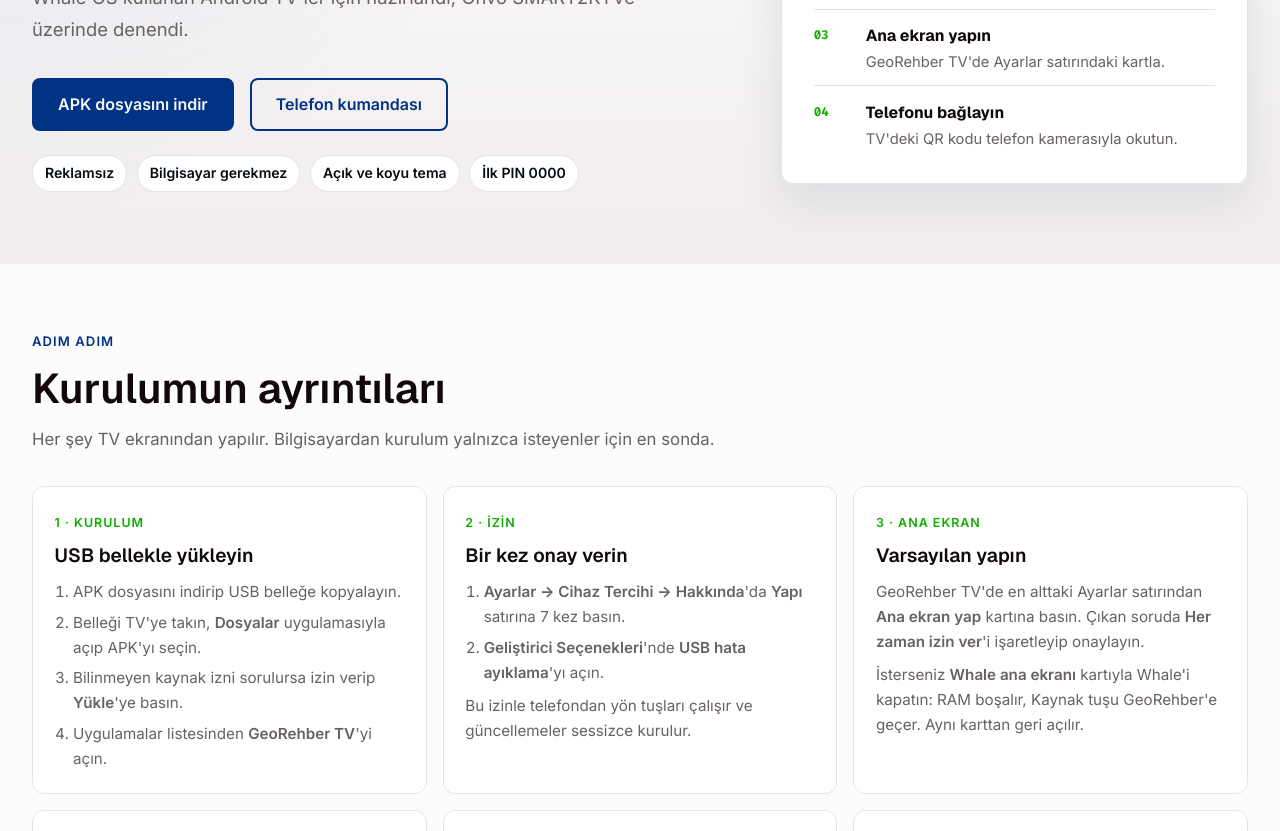
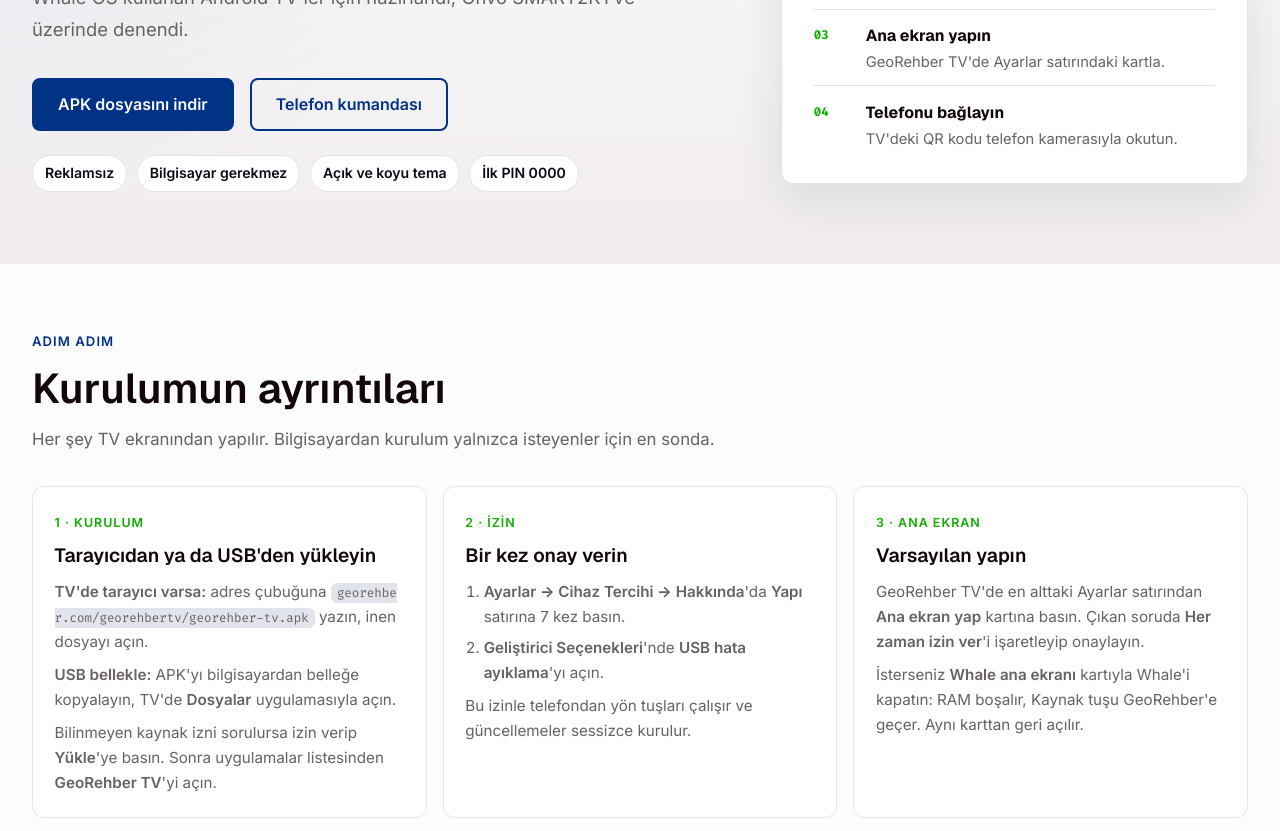
Before and after one commit to georehber/georehbertv, a plain HTML site: page kurulum.html in a window 1280 px wide. Shown: the part 394-1225 px from the top of the page. Drawn offline with nearby package versions, Linux system fonts and the light colour scheme.

Commit message:
Güncelleme

```diff
--- a/kurulum.html
+++ b/kurulum.html
@@ -50,7 +50,7 @@
       <aside class="hero-panel" aria-label="Kurulum özeti">
         <h2>Dört adımda hazır</h2>
         <ol class="hero-route">
-          <li><span>01</span><div><strong>APK'yı yükleyin</strong><small>USB bellekle TV'deki Dosyalar uygulamasından.</small></div></li>
+          <li><span>01</span><div><strong>APK'yı yükleyin</strong><small>TV'nin tarayıcısından ya da USB bellekle.</small></div></li>
           <li><span>02</span><div><strong>USB hata ayıklamayı açın</strong><small>Geliştirici Seçenekleri'nden, bir kez.</small></div></li>
           <li><span>03</span><div><strong>Ana ekran yapın</strong><small>GeoRehber TV'de Ayarlar satırındaki kartla.</small></div></li>
           <li><span>04</span><div><strong>Telefonu bağlayın</strong><small>TV'deki QR kodu telefon kamerasıyla okutun.</small></div></li>
@@ -69,13 +69,10 @@
       <div class="path-grid">
         <article class="path-card">
           <span class="path-label">1 · Kurulum</span>
-          <h3>USB bellekle yükleyin</h3>
-          <ol>
-            <li>APK dosyasını indirip USB belleğe kopyalayın.</li>
-            <li>Belleği TV'ye takın, <b>Dosyalar</b> uygulamasıyla açıp APK'yı seçin.</li>
-            <li>Bilinmeyen kaynak izni sorulursa izin verip <b>Yükle</b>'ye basın.</li>
-            <li>Uygulamalar listesinden <b>GeoRehber TV</b>'yi açın.</li>
-          </ol>
+          <h3>Tarayıcıdan ya da USB'den yükleyin</h3>
+          <p><b>TV'de tarayıcı varsa:</b> adres çubuğuna <code>georehber.com/georehbertv/georehber-tv.apk</code> yazın, inen dosyayı açın.</p>
+          <p><b>USB bellekle:</b> APK'yı bilgisayardan belleğe kopyalayın, TV'de <b>Dosyalar</b> uygulamasıyla açın.</p>
+          <p>Bilinmeyen kaynak izni sorulursa izin verip <b>Yükle</b>'ye basın. Sonra uygulamalar listesinden <b>GeoRehber TV</b>'yi açın.</p>
         </article>
         <article class="path-card">
           <span class="path-label">2 · İzin</span>
```
